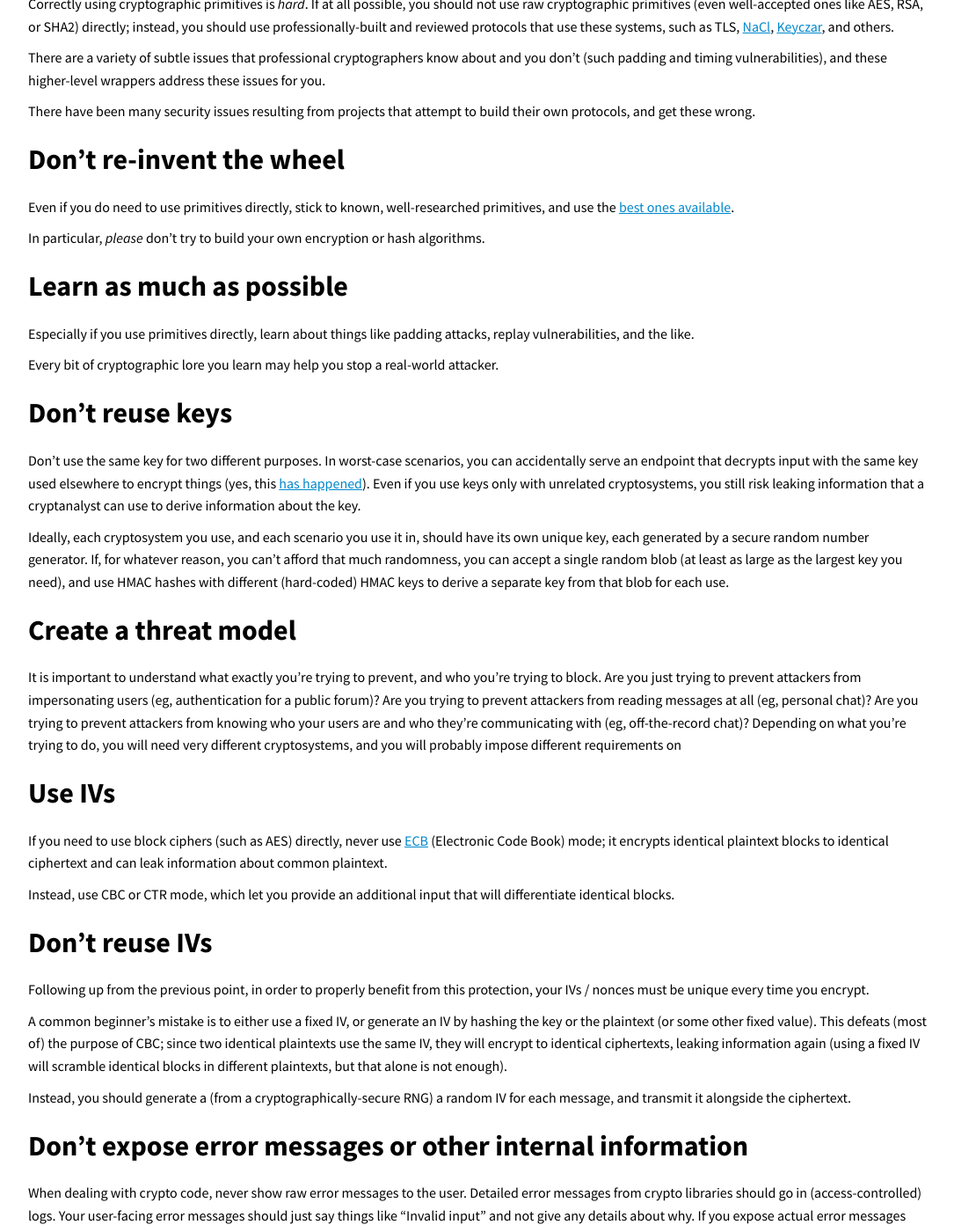
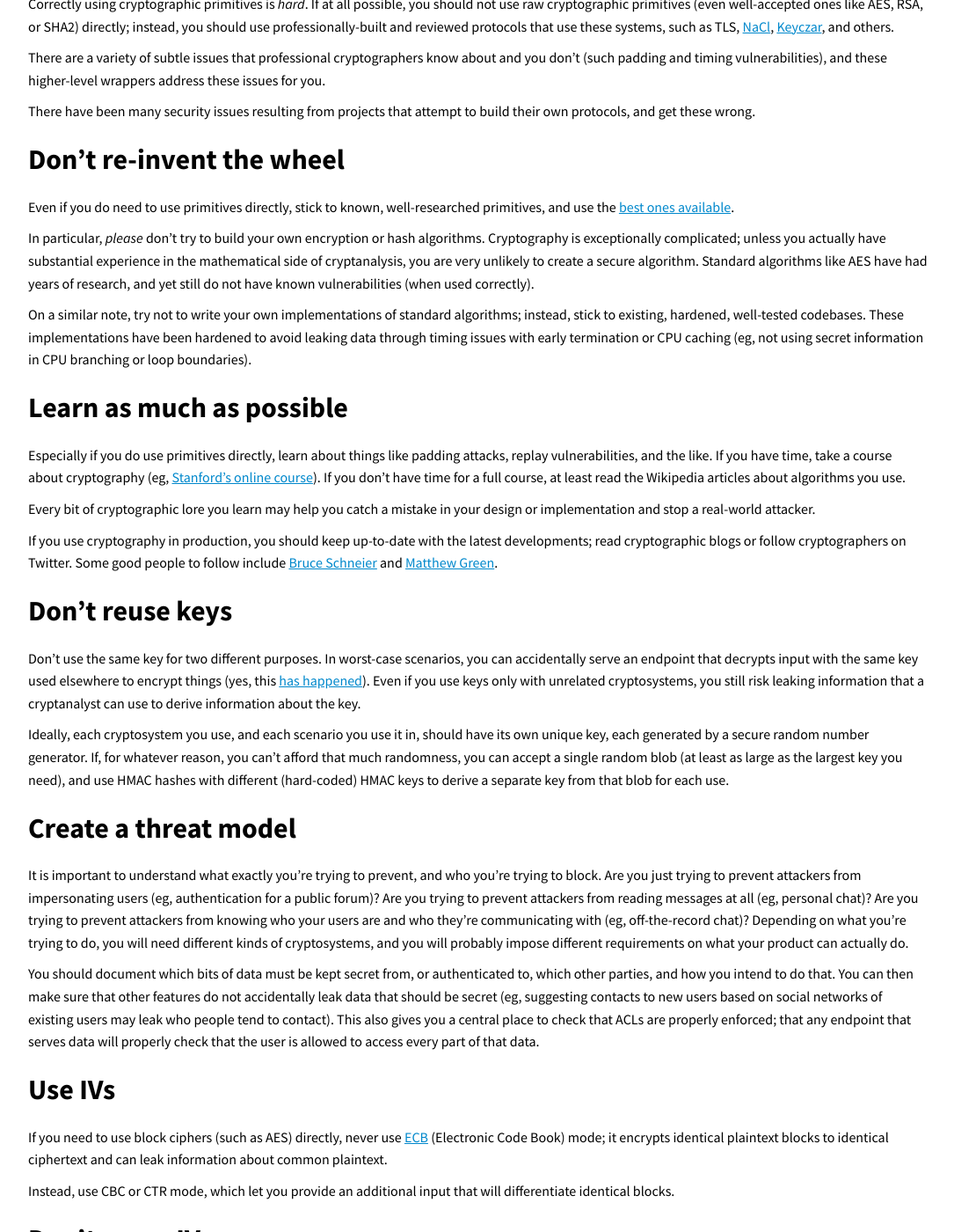
Before and after one commit to SLaks/SLaks.Blog, a Jekyll site: the page built from _posts/2015-11-18-common-crypto-pitfalls.md, in a window 1280 px wide and 1400 px high, scrolled down 381 px. Shown: the whole window at 88% size, without its empty margins (96-1181 px from the left). Built offline with Jekyll 4.4.1, drawn with Linux system fonts in a browser that asks for light colours; Markdown is read by kramdown in place of the engine named in the settings; comment, search, counter and statistics services are not loaded.

Commit message:
Update Post: Common Cryptographic Pitfalls
Expand earlier sections

```diff
--- a/_posts/2015-11-18-common-crypto-pitfalls.md
+++ b/_posts/2015-11-18-common-crypto-pitfalls.md
@@ -16,12 +16,16 @@ There have been many security issues resulting from projects that attempt to bui
 #Don't re-invent the wheel
 Even if you do need to use primitives directly, stick to known, well-researched primitives, and use the [best ones available](http://www.daemonology.net/blog/2009-06-11-cryptographic-right-answers.html).
 
-In particular, _please_ don't try to build your own encryption or hash algorithms.
+In particular, _please_ don't try to build your own encryption or hash algorithms.  Cryptography is exceptionally complicated; unless you actually have substantial experience in the mathematical side of cryptanalysis, you are very unlikely to create a secure algorithm.  Standard algorithms like AES have had years of research, and yet still do not have known vulnerabilities (when used correctly).
+
+On a similar note, try not to write your own implementations of standard algorithms; instead, stick to existing, hardened, well-tested codebases.  These implementations have been hardened to avoid leaking data through timing issues with early termination or CPU caching (eg, not using secret information in CPU branching or loop boundaries).
 
 #Learn as much as possible
-Especially if you use primitives directly, learn about things like padding attacks, replay vulnerabilities, and the like.
+Especially if you do use primitives directly, learn about things like padding attacks, replay vulnerabilities, and the like.  If you have time, take a course about cryptography (eg, [Stanford's online course](http://online.stanford.edu/course/cryptography)).  If you don't have time for a full course, at least read the Wikipedia articles about algorithms you use.
 
-Every bit of cryptographic lore you learn may help you stop a real-world attacker.
+Every bit of cryptographic lore you learn may help you catch a mistake in your design or implementation and stop a real-world attacker.
+
+If you use cryptography in production, you should keep up-to-date with the latest developments; read cryptographic blogs or follow cryptographers on Twitter.  Some good people to follow include [Bruce Schneier](https://www.schneier.com/) and [Matthew Green](http://blog.cryptographyengineering.com/).
 
 #Don't reuse keys
 Don't use the same key for two different purposes.  In worst-case scenarios, you can accidentally serve an endpoint that decrypts input with the same key used elsewhere to encrypt things (yes, this [has happened](http://blogs.msdn.com/b/webdev/archive/2012/10/22/cryptographic-improvements-in-asp-net-4-5-pt-1.aspx)).  Even if you use keys only with unrelated cryptosystems, you still risk leaking information that a cryptanalyst can use to derive information about the key.
@@ -29,7 +33,9 @@ Don't use the same key for two different purposes.  In worst-case scenarios, you
 Ideally, each cryptosystem you use, and each scenario you use it in, should have its own unique key, each generated by a secure random number generator.  If, for whatever reason, you can't afford that much randomness, you can accept a single random blob (at least as large as the largest key you need), and use HMAC hashes with different (hard-coded) HMAC keys to derive a separate key from that blob for each use.
 
 #Create a threat model
-It is important to understand what exactly you're trying to prevent, and who you're trying to block.  Are you just trying to prevent attackers from impersonating users (eg, authentication for a public forum)?  Are you trying to prevent attackers from reading messages at all (eg, personal chat)?  Are you trying to prevent attackers from knowing who your users are and who they're communicating with (eg, off-the-record chat)?  Depending on what you're trying to do, you will need very different cryptosystems, and you will probably impose different requirements on
+It is important to understand what exactly you're trying to prevent, and who you're trying to block.  Are you just trying to prevent attackers from impersonating users (eg, authentication for a public forum)?  Are you trying to prevent attackers from reading messages at all (eg, personal chat)?  Are you trying to prevent attackers from knowing who your users are and who they're communicating with (eg, off-the-record chat)?  Depending on what you're trying to do, you will need different kinds of cryptosystems, and you will probably impose different requirements on what your product can actually do.
+
+You should document which bits of data must be kept secret from, or authenticated to, which other parties, and how you intend to do that.  You can then make sure that other features do not accidentally leak data that should be secret (eg, suggesting contacts to new users based on social networks of existing users may leak who people tend to contact).  This also gives you a central place to check that ACLs are properly enforced; that any endpoint that serves data will properly check that the user is allowed to access every part of that data.
 
 #Use IVs
 If you need to use block ciphers (such as AES) directly, never use [ECB](https://en.wikipedia.org/wiki/Block_cipher_mode_of_operation) (Electronic Code Book) mode; it encrypts identical plaintext blocks to identical ciphertext and can leak information about common plaintext.
```
